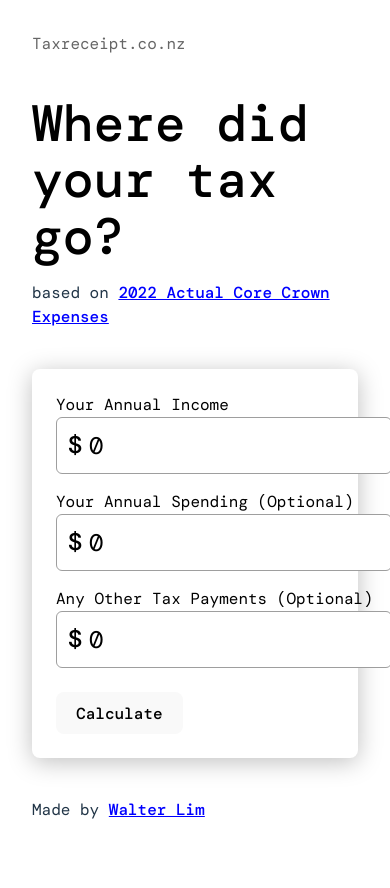
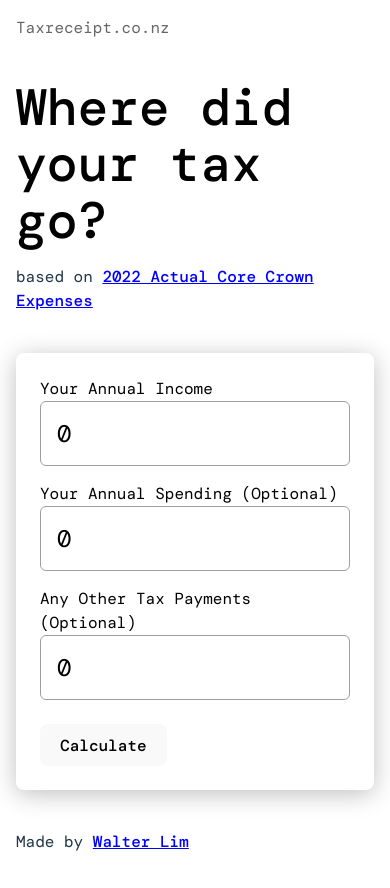
Before and after one commit to waltzaround/tax-receipts, a React (Vite) app: page / in a window 390 px wide. Shown: the top 888 px of the page. Built offline with nearby package versions, Linux system fonts and the light colour scheme; a web font is replaced by a local one.

Commit message:
fix mobile crap

```diff
--- a/src/index.css
+++ b/src/index.css
@@ -4,6 +4,10 @@ html {
   line-height: 1.5;
   font-weight: 400;
 
+}
+
+* {
+  box-sizing: border-box;
 }
 
 :root {
@@ -128,7 +132,7 @@ header {
 .calculator-flex label i {
   position: absolute;
   pointer-events: none;
-  top: 2.5rem;
+  top: calc(50%);
   left: 0.75rem;
   font-size: 1.5rem;
   line-height: 1;
@@ -186,6 +190,7 @@ header {
   padding-top: 1.5rem;
   display: flex;
   flex-direction: row;
+  flex-wrap: wrap;
   gap: 1.5rem;
 }
 
@@ -262,6 +267,14 @@ footer {
 
 @media (max-width: 800px) {
 
+  :root {
+    padding: 0;
+  }
+
+  body {
+    margin: 1rem;
+  }
+
   .result-secondary {
     grid-template-columns: 1fr;
   }
@@ -273,4 +286,18 @@ footer {
   .last-2 {
     display: none;
   }
+
+  .calculator-input, .calculator-flex label {
+    width: -webkit-fill-available;
+    position: relative;
+
+  }
+
+  .calculator-input {
+    padding: 1rem;
+  }
+
+  .calculator-flex label i {
+    display: none
+  }
 }
```
